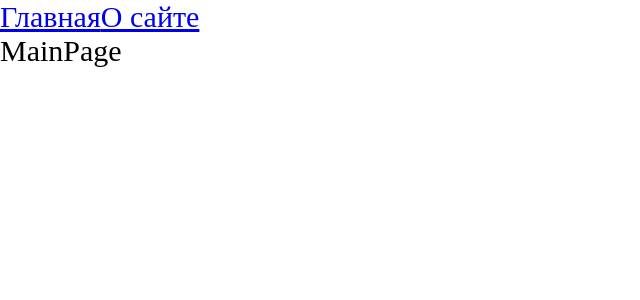
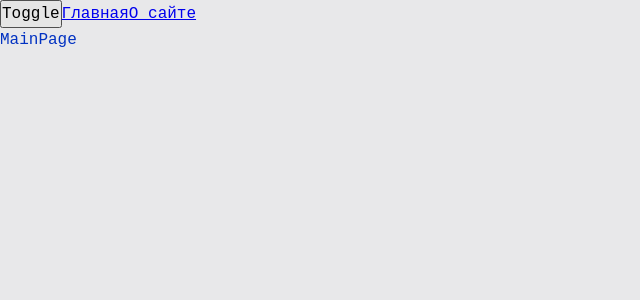
Before and after one commit to WazzUp05/ulbi-course-v2, a React app: page / in a window 1280 px wide. Shown: the top 300 px of the page, without its empty margins (0-640 px from the left). Built offline with nearby package versions, Linux system fonts and the light colour scheme.

Commit message:
create variables, add 2 themes

```diff
--- a/src/App.tsx
+++ b/src/App.tsx
@@ -1,13 +1,17 @@
-import React, { Suspense } from 'react';
-import './index.scss';
+import React, { Suspense, useContext, useState } from 'react';
+import './styles/index.scss';
 import { Route, Routes } from 'react-router-dom';
 import { Link } from 'react-router-dom';
 import { AboutPageAsync } from './pages/AboutPage/AboutPage.async';
 import { MainPageAsync } from './pages/MainPage/MainPage.async';
+import { Theme, ThemeContext } from './theme/ThemeContext';
+import { useTheme } from './theme/useTheme';
 
 export const App = () => {
+    const { theme, toggleTheme } = useTheme();
     return (
-        <div className="app">
+        <div className={`app ${theme}`}>
+            <button onClick={toggleTheme}>Toggle</button>
             <Link to={'/'}>Главная</Link>
             <Link to={'/about'}>О сайте</Link>
 
--- a/src/index.scss
+++ /dev/null
@@ -1,9 +0,0 @@
-* {
-    margin: 0;
-    padding: 0;
-    box-sizing: border-box;
-}
-
-.app {
-    font-size: 30px;
-}
--- a/src/index.tsx
+++ b/src/index.tsx
@@ -1,10 +1,13 @@
 import { render } from 'react-dom';
 import { App } from './App';
 import { BrowserRouter } from 'react-router-dom';
+import ThemeProvider from './theme/ThemeProvider';
 
 render(
     <BrowserRouter>
-        <App />
+        <ThemeProvider>
+            <App />
+        </ThemeProvider>
     </BrowserRouter>,
     document.getElementById('root')
 );
--- /dev/null
+++ b/src/styles/index.scss
@@ -0,0 +1,12 @@
+@import 'reset';
+@import 'variables/global';
+@import 'themes/normal';
+@import 'themes/dark';
+
+.app {
+    font: var(--font-m);
+
+    background: var(--bg-color);
+    color: var(--primary-color);
+    min-height: 100vh;
+}
--- /dev/null
+++ b/src/styles/reset.scss
@@ -0,0 +1,13 @@
+* {
+    padding: 0;
+    margin: 0;
+    box-sizing: border-box;
+}
+
+input,
+button,
+textarea,
+select {
+    margin: 0;
+    font: inherit;
+}
--- /dev/null
+++ b/src/styles/themes/dark.scss
@@ -0,0 +1,6 @@
+.app.dark {
+    --bg-color: #090949;
+
+    --primary-color: #049604;
+    --secondary-color: #04ff04;
+}
--- /dev/null
+++ b/src/styles/themes/normal.scss
@@ -0,0 +1,6 @@
+.app.light {
+    --bg-color: #e8e8ea;
+
+    --primary-color: #0232c2;
+    --secondary-color: #0449e0;
+}
--- /dev/null
+++ b/src/styles/variables/global.scss
@@ -0,0 +1,12 @@
+:root {
+    --font-family-main: 'Courier New', "Times New Roman", Serif;
+
+    --font-size-m: 16px;
+    --font-line-m: 24px;
+    --font-m: var(--font-size-m) / var(--font-line-m) var(--font-family-main);
+
+    --font-size-l: 24px;
+    --font-line-l: 32px;
+    --font-l: var(--font-size-l) / var(--font-line-l) var(--font-family-main);
+
+}
--- /dev/null
+++ b/src/theme/ThemeContext.tsx
@@ -0,0 +1,15 @@
+import { createContext } from 'react';
+
+export enum Theme {
+    LIGHT = 'light',
+    DARK = 'dark',
+}
+
+export interface ThemeContextProps {
+    theme?: Theme;
+    setTheme?: (theme: Theme) => void;
+}
+
+export const ThemeContext = createContext<ThemeContextProps>({});
+
+export const LOCAL_STORAGE_THEME_KEY = 'theme';
--- /dev/null
+++ b/src/theme/ThemeProvider.tsx
@@ -0,0 +1,20 @@
+import React, { FC, useMemo, useState } from 'react';
+import { LOCAL_STORAGE_THEME_KEY, Theme, ThemeContext } from './ThemeContext';
+
+const defaultTheme = (localStorage.getItem(LOCAL_STORAGE_THEME_KEY) as Theme) || Theme.LIGHT;
+
+const ThemeProvider: FC = ({ children }) => {
+    const [theme, setTheme] = useState<Theme>(defaultTheme);
+
+    const defaultProps = useMemo(
+        () => ({
+            theme: theme,
+            setTheme: setTheme,
+        }),
+        [theme]
+    );
+
+    return <ThemeContext.Provider value={defaultProps}>{children}</ThemeContext.Provider>;
+};
+
+export default ThemeProvider;
--- /dev/null
+++ b/src/theme/useTheme.tsx
@@ -0,0 +1,22 @@
+import { useContext } from 'react';
+import { LOCAL_STORAGE_THEME_KEY, Theme, ThemeContext } from './ThemeContext';
+
+interface UseThemeResult {
+    toggleTheme: () => void;
+    theme: Theme;
+}
+
+export function useTheme(): UseThemeResult {
+    const { theme, setTheme } = useContext(ThemeContext);
+
+    const toggleTheme = () => {
+        const newTheme = theme === Theme.DARK ? Theme.LIGHT : Theme.DARK;
+        setTheme(newTheme);
+        localStorage.setItem(LOCAL_STORAGE_THEME_KEY, newTheme);
+    };
+
+    return {
+        theme,
+        toggleTheme,
+    };
+}
```
